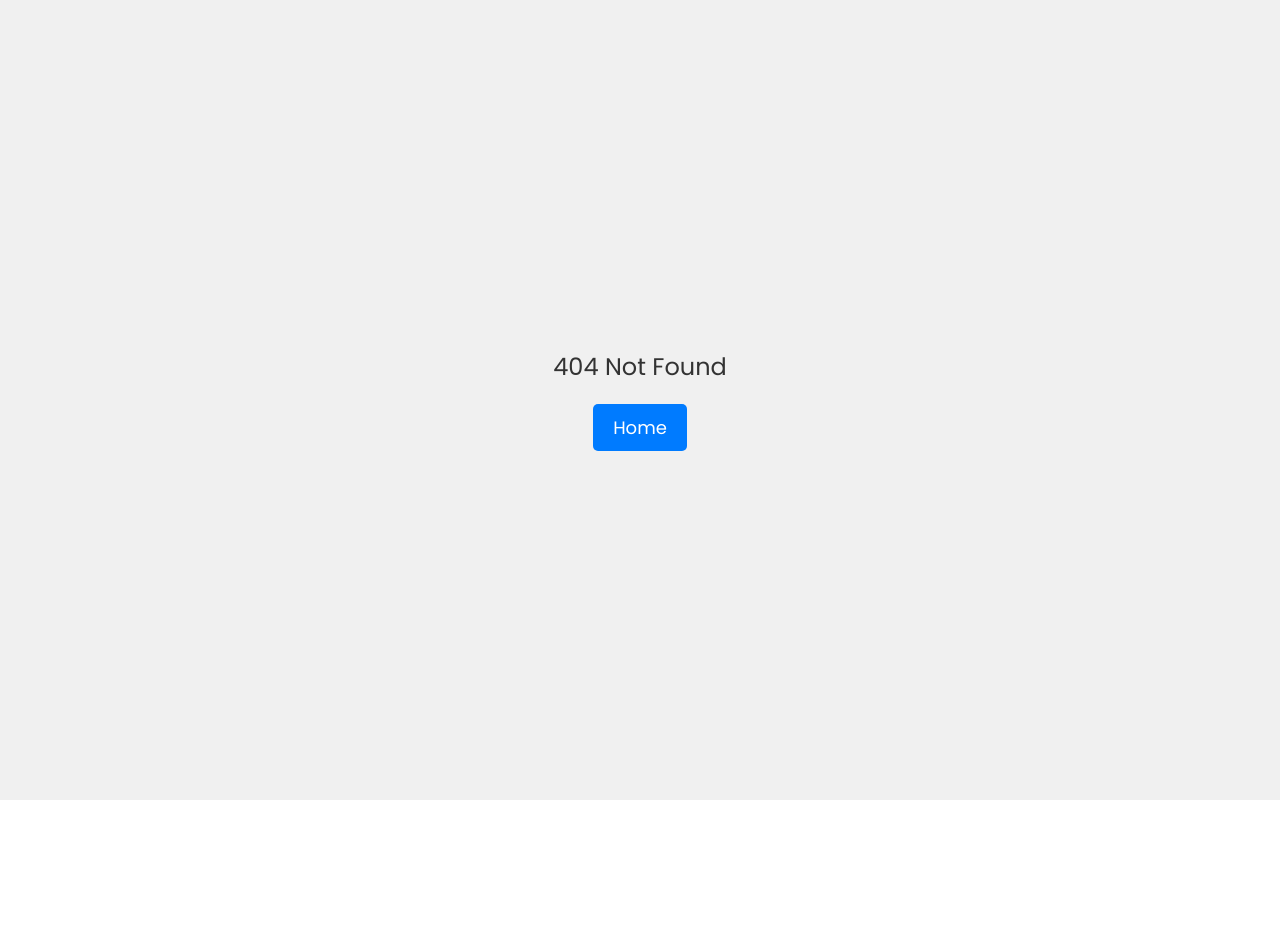
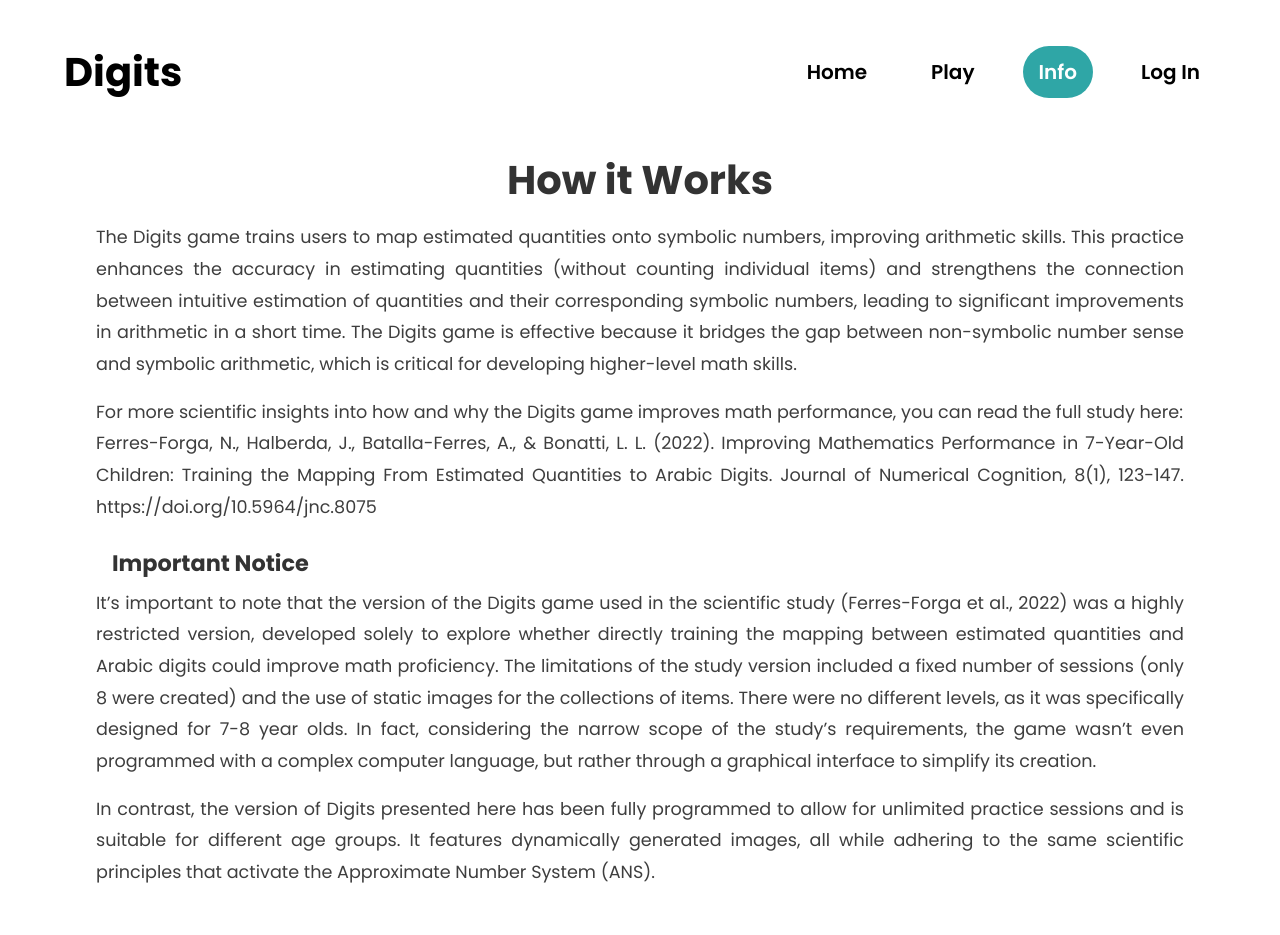
Before and after one commit to AbelBatalla/Digits, a React (Create React App) app: page /info in a window 1280 px wide. Before the commit this address had no page. Shown: the top 935 px of the page. Before the commit the page ends 800 px from the top, so only its background shows below. Built offline with nearby package versions, Linux system fonts and the light colour scheme; no server answers.

Commit message:
info page

```diff
--- a/src/Components/Game/Screens/StartScreen.jsx
+++ b/src/Components/Game/Screens/StartScreen.jsx
@@ -1,6 +1,6 @@
 import React, { useState } from 'react';
 import styles from './StartScreen.module.css';
-import ProfileSelector from "../../Profiles/ProfileSelector";
+import {Link} from "react-router-dom";
 
 const StartScreen = ({ onStartGame }) => { // Accept the function as a prop
     const [difficulty, setDifficulty] = useState(0); // State to manage the local difficulty selection
@@ -29,6 +29,9 @@ const StartScreen = ({ onStartGame }) => { // Accept the function as a prop
                 </select>
                 <button type="submit" className={styles.startGameButton} >Start Game</button>
             </form>
+            <p className={styles.guide}>
+                <Link to="/info#howToPlay" className={styles.link}>How to Play</Link>
+            </p>
         </div>
     );
 };
--- a/src/Components/Navbar/Navbar.jsx
+++ b/src/Components/Navbar/Navbar.jsx
@@ -37,7 +37,7 @@ function Navbar() {
                 )}
                 <NavLink className={({ isActive, isPending }) =>
                     `${styles.a} ${isActive || isPending ? styles.active : ''}`
-                } to="/other" onClick={() => setMenuOpen(false)}>Other</NavLink>
+                } to="/info" onClick={() => setMenuOpen(false)}>Info</NavLink>
                 {userLoggedIn ? (
                         <div
                             className={styles.user}
--- a/src/Components/Pages/Home.jsx
+++ b/src/Components/Pages/Home.jsx
@@ -1,24 +1,23 @@
 import React from "react";
 import styles from "./Home.module.css";
+import {Link} from "react-router-dom";
 
 const Home = () => {
     return (
     <>
         <div className={styles.homepageContent}>
-            <h1 className={styles.homepageTitle}>Home</h1>
+            <h1 className={styles.homepageTitle}>Digits</h1>
 
             <p className={styles.homepageText}>
-                Improve your mathematical abilities by training the mapping from estimated quantities to Arabic digits.
-                This connection is essential because mathematical thinking involves both an intuitive sense of numbers,
-                known as the Approximate Number System (ANS), and the precise symbolic system of Arabic digits used for
-                arithmetic operations. Research shows that this type of training helps children improve their ability to
-                perform symbolic additions and subtractions, offering benefits beyond regular practice. In particular,
-                it enhances arithmetic abilities by building a more solid foundation in understanding and using numbers.
+                The Digits game is based on scientific research and has been shown to be effective in improving math performance in children. It is a valuable tool for educators and parents who want to help children develop strong math skills.
             </p>
 
             <p className={styles.homepageText}>
-                If you’re an educator, parent, researcher, or student interested in enhancing math performance, you or
-                your students/children/participants can play the Digits game for free here.
+                Improve your mathematical abilities by training the mapping from estimated quantities to Arabic digits. This connection is essential because mathematical thinking involves both an intuitive sense of numbers, known as the Approximate Number System (ANS), and the precise symbolic system of Arabic digits used for arithmetic operations. <a href="https://doi.org/10.5964/jnc.8075">Research</a> shows that this type of training helps children improve their ability to perform symbolic additions and subtractions, offering benefits beyond regular practice. In particular, it enhances arithmetic abilities by building a more solid foundation for understanding and using numbers. The game is designed to be engaging and effective, offering a fun way to improve math skills.
+            </p>
+
+            <p className={styles.homepageText}>
+                If you’re an educator, parent, researcher or student interested in enhancing math performance, you, your students, children or participants can play the Digits game for free  <Link to="/digits">here</Link>. Please log in to access the game and track your progress.
             </p>
         </div>
     </>
--- a/src/Components/Pages/Other.jsx
+++ b/src/Components/Pages/Other.jsx
@@ -1,57 +1,157 @@
-import React from "react";
+import React, {useEffect} from "react";
 import styles from "./Other.module.css";
+import { Link } from "react-router-dom";
 
 const Other = () => {
+
+    useEffect(() => {
+        const hash = window.location.hash;
+        if (hash) {
+            const element = document.getElementById(hash.substring(1));
+            if (element) {
+                element.scrollIntoView({ behavior: "smooth" });
+            }
+        }
+    }, []);
+
     return (
         <>
-            <h1>Other</h1>
-            <div className={styles.howItWorksContent}>
-                <h1 className={styles.howItWorksTitle}>How it Works</h1>
+            <div className={styles.homepageContent}>
+                <h1 className={styles.homepageSubTitle}>How it Works</h1>
+                <div className={styles.homepageText}>
+                    <p className={styles.homepageParagraph}>
+                        The Digits game trains users to map estimated quantities onto symbolic numbers, improving
+                        arithmetic skills. This practice enhances the accuracy in estimating quantities (without
+                        counting
+                        individual items) and strengthens the connection between intuitive estimation of quantities and
+                        their corresponding symbolic numbers, leading to significant improvements in arithmetic in a
+                        short
+                        time. The Digits game is effective because it bridges the gap between non-symbolic number sense
+                        and
+                        symbolic arithmetic, which is critical for developing higher-level math skills.
+                    </p>
+                    <p className={styles.homepageParagraph}>
+                    For more scientific insights into how and why the Digits game improves math performance, you can
+                    read the full study here:
+                    <br></br>
+                    Ferres-Forga, N., Halberda, J., Batalla-Ferres, A., & Bonatti, L. L. (2022). Improving Mathematics
+                    Performance in 7-Year-Old Children: Training the Mapping From Estimated Quantities to Arabic Digits.
+                    Journal of Numerical Cognition, 8(1), 123-147. https://doi.org/10.5964/jnc.8075
+                    </p>
 
-                <section className={styles.howItWorksSection}>
-                    <p className={styles.howItWorksText}>
-                        The “Digits” game trains users to map estimated quantities onto symbolic numbers, improving arithmetic skills. This practice enhances the accuracy in estimating quantities (without counting individual items) and strengthens the connection between intuitive estimation of quantities and their corresponding symbolic numbers, leading to significant improvements in arithmetic in a short time. The Digits game is effective because it bridges the gap between non-symbolic number sense and symbolic arithmetic, which is critical for developing higher-level math skills.
+                    <h1 className={styles.homepageSubSubTitle}>Important Notice</h1>
+                    <p className={styles.homepageParagraph}>
+                    It’s important to note that the version of the Digits game used in the scientific study
+                    (Ferres-Forga et al., 2022) was a highly restricted version, developed solely to explore whether
+                    directly training the mapping between estimated quantities and Arabic digits could improve math
+                    proficiency. The limitations of the study version included a fixed number of sessions (only 8 were
+                    created) and the use of static images for the collections of items. There were no different levels,
+                    as it was specifically designed for 7-8 year olds. In fact, considering the narrow scope of the
+                    study’s requirements, the game wasn’t even programmed with a complex computer language, but rather
+                    through a graphical interface to simplify its creation.
                     </p>
-                </section>
+                    <p className={styles.homepageParagraph}>
+                    In contrast, the version of Digits presented here has been fully programmed to allow for unlimited
+                    practice sessions and is suitable for different age groups. It features dynamically generated
+                    images, all while adhering to the same scientific principles that activate the Approximate Number
+                    System (ANS).
+                    </p>
+                </div>
+                <h1 id="howToPlay" className={styles.homepageSubTitle}>How to Play</h1>
+                <div className={styles.homepageText}>
+                    <p className={styles.homepageParagraph}>
+                        To see results, it is recommended to play at least two sessions per week for four weeks.
+                        However,
+                        continued practice will further reinforce the link between estimating quantities and identifying
+                        the corresponding Arabic digits, ultimately improving arithmetic abilities.
+                    </p>
+                    <p className={styles.homepageParagraph}>
+                        Each session takes approximately 15-20 minutes to complete. Both speed and accuracy are
+                        important and the game will vary its dificulty during each session. Players will receive
+                        auditory feedback after each response to reinforce learning.
+                    </p>
+                    <p className={styles.homepageParagraph}>
+                        In the Statistics tab you can track your performance throughout your diferent sessions as
+                        well as a chart to visualize your progress.
+                    </p>
+                    <h1 className={styles.homepageSubSubTitle}>Profiles</h1>
+                    <p className={styles.homepageParagraph}>
+                        An account can have several profiles to track and visualize the progress of different users.
+                        <br></br>
+                        Before playing the game make sure to have the adecuate profile selected, this way the statistics
+                        can remain independent from each user.
+                    </p>
 
-                <section className={styles.howItWorksSection}>
-                    <h2 className={styles.howItWorksSubtitle}>Scientific Insights</h2>
-                    <p className={styles.howItWorksText}>
-                        For more scientific insights into how and why the Digits game improves math performance, you can read the full study here:
+                    <h1 className={styles.homepageSubSubTitle}>Game Structure</h1>
+                    <p className={styles.homepageParagraph}>
+                        The game starts with passive trials where players observe collections of items on screen while
+                        hearing the corresponding number. No response is required at this stage.
                     </p>
-                    <p className={`${styles.howItWorksText} ${styles.citation}`}>
-                        Ferres-Forga, N., Halberda, J., Batalla-Ferres, A., & Bonatti, L. L. (2022). Improving Mathematics Performance in 7-Year-Old Children: Training the Mapping From Estimated Quantities to Arabic Digits. Journal of Numerical Cognition, 8(1), 123-147.
-                        <a href="https://doi.org/10.5964/jnc.8075" target="_blank" className={styles.howItWorksLink}>https://doi.org/10.5964/jnc.8075</a>
+                    <p className={styles.homepageParagraph}>
+                        After the passive trials, active trials begin. In these trials, a brief display of items appears
+                        on
+                        the screen for one second, followed by three Arabic digits. Players must select the digit that
+                        corresponds to the number of items just seen by clicking on it. Correct answers trigger this
+                        sound
+                        [sound icon for correct], while incorrect answers will trigger this other [sound icon for
+                        incorrect].
                     </p>
-                </section>
-
-                <section className={styles.howItWorksSection}>
-                    <h2 className={styles.howItWorksSubtitle}>Important Notice</h2>
-                    <p className={styles.howItWorksText}>
-                        It’s important to note that the version of the Digits game used in the scientific study (Ferres-Forga et al., 2022) was a highly restricted version, developed solely to explore whether directly training the mapping between estimated quantities and Arabic digits could improve math proficiency...
+                    <p className={styles.homepageParagraph}>
+                        Each session contains 3 runs composed by 5 to 7 passive trials followed by 10 to 28 active
+                        trials, depending on the selected difficulty. The difficulty escalates within each run, as the
+                        number of
+                        items on the screen becomes larger. Additionally, the difficulty increases between runs as the
+                        distance between the three digits becomes smaller, requiring more accuracy in estimation.
                     </p>
-                </section>
-
-                <section className={styles.howItWorksSection}>
-                    <h2 className={styles.howItWorksSubtitle}>How to Play</h2>
-                    <p className={styles.howItWorksText}>
-                        To see results, it is recommended to play at least two sessions per week for four weeks. However, continued practice will further reinforce the link between estimating quantities and identifying the corresponding Arabic digits, ultimately improving arithmetic abilities.
+                    <h1 className={styles.homepageSubSubTitle}>Difficulty Selection</h1>
+                    <p className={styles.homepageParagraph}>
+                        For players aged 6 and older, it is recommended to start with the standard level and remain in
+                        this
+                        level for at least four weeks (two sessions per week). In the Stastistics section you can track
+                        your
+                        performance throughout the game. After completing at least eight sessions, if you consider
+                        advancing
+                        from standard to advance level (thoguh you can stay in standard level as long as you prefer),
+                        check
+                        the statistics from your last session. If the percentage of correct answers in the last run is
+                        below
+                        at 33% (chance level), or if the percentag of correct answers in the overall session is below
+                        50%,
+                        it is recommended to remain at the standard level.
                     </p>
-                </section>
-
-                <section className={styles.howItWorksSection}>
-                    <h2 className={styles.howItWorksSubtitle}>Statistics and Progress</h2>
-                    <p className={styles.howItWorksText}>
-                        For players aged 6 and older, it is recommended to start with the standard level and remain in this level for at least four weeks (two sessions per week)...
+                    <p className={styles.homepageListIntro}>
+                        For children younger than 6, there are to different levels:
                     </p>
-                </section>
-
-                <section className={styles.howItWorksSection}>
-                    <h2 className={styles.howItWorksSubtitle}>Contact Us</h2>
-                    <p className={styles.howItWorksText}>
-                        If you have any questions, you can contact us at <a href="mailto:example@gmail.com" className={styles.howItWorksLink}>example@gmail.com</a>
+                    <ul className={styles.homepageList}>
+                        <li className={styles.homepageListItem}>
+                            <strong className={styles.homepageListItemTitle}>Kids 1 Level</strong>
+                            <br></br>
+                            To practice at this level, the child must be able to correctly associate
+                            number words (e.g., one, two, three, four—spoken, not written) with their corresponding
+                            figures (1, 2, 3, 4...) for numbers from 1 to 10. Reading the number words is not necessary,
+                            only recognizing them when spoken. Understanding the actual meaning of these numbers is
+                            neither required.
+                        </li>
+                        <li className={styles.homepageListItem}>
+                            <strong className={styles.homepageListItemTitle}>Kids 2 Level</strong>
+                            <br></br>
+                            To practice at this
+                            level, the child must be able to correctly associate
+                            number words (e.g., one, two, three, four—spoken, not written) with their corresponding
+                            figures (1, 2, 3, 4...) for numbers from 1 to 15. Reading the number words is not necessary,
+                            only recognizing them when spoken. Understanding the actual meaning of these numbers is
+                            neither required.
+                        </li>
+                    </ul>
+                    <p className={styles.homepageParagraph}>
+                        Statistics are available for all levels.
                     </p>
-                </section>
+                </div>
+                <div className={styles.homepageText}>
+                    <p className={styles.homepageParagraph}>
+                        If you any question you can contact to @gmail.com
+                    </p>
+                </div>
             </div>
         </>
     );
--- a/src/Components/Pages/Other.module.css
+++ b/src/Components/Pages/Other.module.css
@@ -1,77 +1,118 @@
-.howItWorksContent {
-    max-width: 900px;
-    margin: 3rem auto;
-    padding: 2rem;
-    background-color: #ffffff;
-    border-radius: 10px;
-    box-shadow: 0 8px 15px rgba(0, 0, 0, 0.1); /* Soft shadow for floating effect */
+.homepageContent {
+    max-width: 90%; /* Limit the width of the content */
+    line-height: 1.8; /* Improve readability */
+    padding: 0 2rem 2rem;
+    margin: 0 auto 0rem;
+    text-align: center;
+    color: #333;
+    opacity: 0; /* Start hidden */
+    animation: fadeIn 0.6s ease-in-out forwards;
 }
 
-.howItWorksTitle {
-    font-size: 2.8rem;
-    color: #1f2937; /* Dark gray title */
-    text-align: center;
-    margin-bottom: 1.5rem;
-    text-transform: uppercase;
-    font-weight: bold;
-    letter-spacing: 1px;
+.homepageSubTitle {
+    font-size: 2.5rem; /* Larger title */
+    text-align: center; /* Center the title */
+    color: #333;        /* Dark gray for the title */
+    margin: 0 0 0.4rem;
+    padding-top: 0;
+    opacity: 0;
+    animation: slideDown 0.4s ease forwards;
 }
 
-.howItWorksSubtitle {
-    font-size: 2rem;
-    color: #1d4ed8; /* Accent color */
-    margin: 2rem 0 1rem;
-    font-weight: 600;
+.homepageSubSubTitle {
+    font-size: 1.4rem; /* Larger title */
+    text-align: left; /* Center the title */
+    color: #333;        /* Dark gray for the title */
+    margin: 0.25rem 1rem 0.25rem;
+    opacity: 0;
+    animation: slideDown 0.2s ease forwards;
 }
 
-.howItWorksText {
-    font-size: 1.2rem;
-    color: #374151; /* Soft dark gray */
-    margin-bottom: 1.5rem;
-    text-align: justify;
-    line-height: 1.8;
+.homepageText {
+    font-size: 1.1rem; /* Slightly larger text for readability */
+    color: #3e3e3e;       /* Gray text for a softer look */
+    text-align: justify; /* Justify the text */
+    margin: 0 0 0.75rem;
+    opacity: 0;
+    transform: translateY(20px); /* Start slightly below */
+    animation: slideUp 1s ease forwards;
+    animation-delay: 0.2s;
 }
 
-.citation {
-    font-style: italic;
-    font-size: 1.1rem;
-    margin: 1rem 0;
+.homepageParagraph {
+    padding-bottom: 1rem;
 }
 
-.howItWorksLink {
-    color: #2563eb; /* Bright blue link */
-    text-decoration: none;
-    border-bottom: 1px solid transparent;
-    transition: all 0.3s ease;
+.homepageListIntro {
+    padding-bottom: 0.5rem;
 }
 
-.howItWorksLink:hover {
-    border-bottom: 1px solid #2563eb; /* Add underline on hover */
+.homepageList {
+    padding-left: 2rem;
+    padding-bottom: 0.5rem;
 }
 
-.importantNotice {
-    background-color: #fef3c7; /* Light yellow background for emphasis */
-    padding: 1rem;
-    border-radius: 8px;
-    font-size: 1.1rem;
-    color: #b45309; /* Dark orange text */
-    margin-bottom: 2rem;
+.homepageListItem {
+    padding-left: 1rem;
+    padding-bottom: 0.5rem;
+}
+
+.homepageListItemTitle {
+    font-weight: 501;
+}
+
+.homepageText:first-of-type {
+    animation-delay: 0s;
+}
+
+.homepageText:last-of-type {
+    animation-delay: 0.4s; /* Slight delay for staggered effect */
+}
+
+/* Fade-in animation */
+@keyframes fadeIn {
+    0% {
+        opacity: 0;
+    }
+    100% {
+        opacity: 1;
+    }
+}
+
+/* Slide-up animation for text */
+@keyframes slideUp {
+    0% {
+        opacity: 0;
+        transform: translateY(20px);
+    }
+    100% {
+        opacity: 1;
+        transform: translateY(0);
+    }
+}
+
+/* Slide-down animation for the title */
+@keyframes slideDown {
+    0% {
+        opacity: 0;
+        transform: translateY(-20px);
+    }
+    100% {
+        opacity: 1;
+        transform: translateY(0);
+    }
 }
 
 @media (max-width: 768px) {
-    .howItWorksContent {
-        padding: 1.5rem;
+    .homepageContent {
+        padding: 1rem; /* Reduce padding on smaller screens */
     }
 
-    .howItWorksTitle {
-        font-size: 2.3rem;
+    .homepageTitle {
+        font-size: 2rem; /* Adjust the title size for smaller screens */
     }
 
-    .howItWorksSubtitle {
-        font-size: 1.8rem;
-    }
-
-    .howItWorksText {
-        font-size: 1.1rem;
+    .homepageText {
+        font-size: 1rem; /* Adjust the text size for smaller screens */
     }
 }
--- a/src/Components/Pages/Play.jsx
+++ b/src/Components/Pages/Play.jsx
@@ -40,7 +40,7 @@ const Play = () => {
                 <div className={styles.container}>
                     <p className={styles.p}>
                         <Link to="/login" className={styles.link}>Log in</Link>
-                        to view your stats.
+                        to play the Digits game.
                     </p>
                 </div>
             )}
--- a/src/index.js
+++ b/src/index.js
@@ -28,7 +28,7 @@ const router = createBrowserRouter([
                 element: <Play />,
             },
             {
-                path: 'other',
+                path: 'info',
                 element: <Other />,
             },
             {
```
Also changed, not shown: src/Components/Game/Screens/StartScreen.module.css (+21 -1 lines), src/Components/Pages/Home.module.css (+14 -8 lines).
